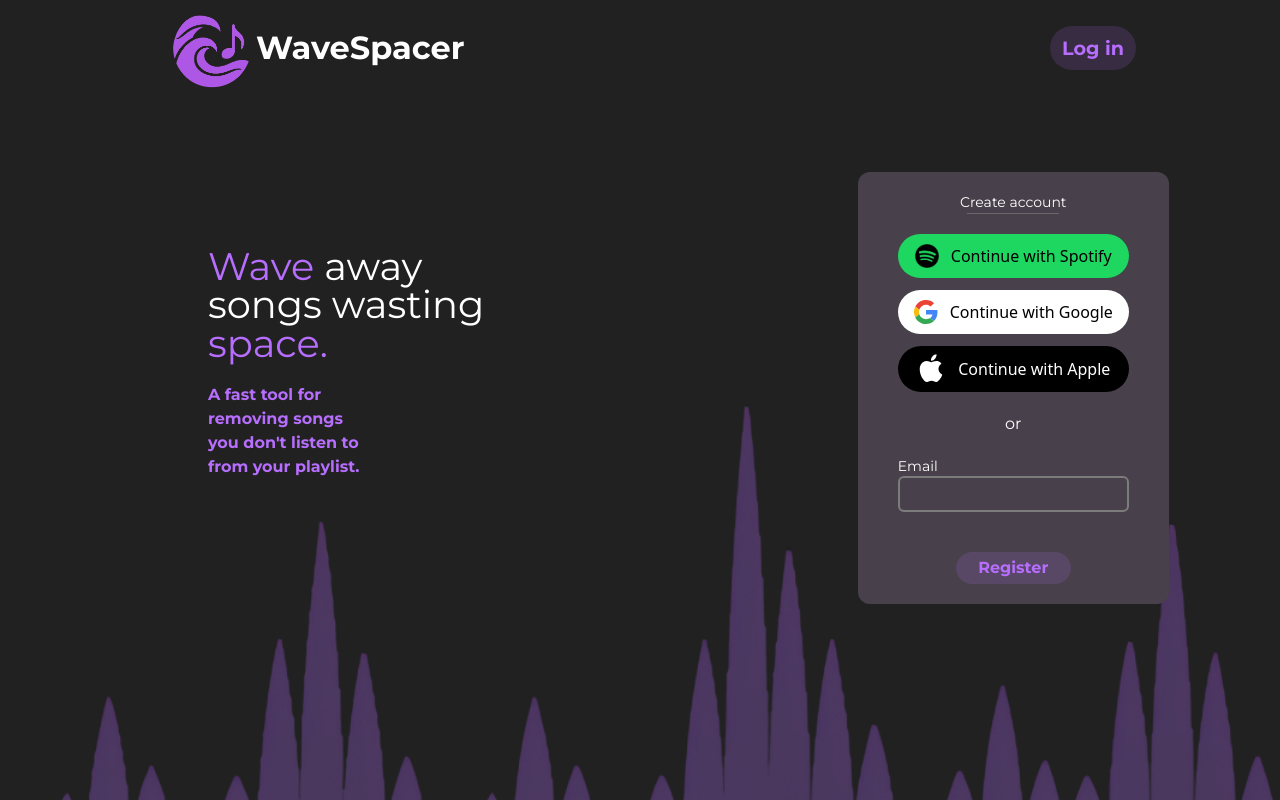
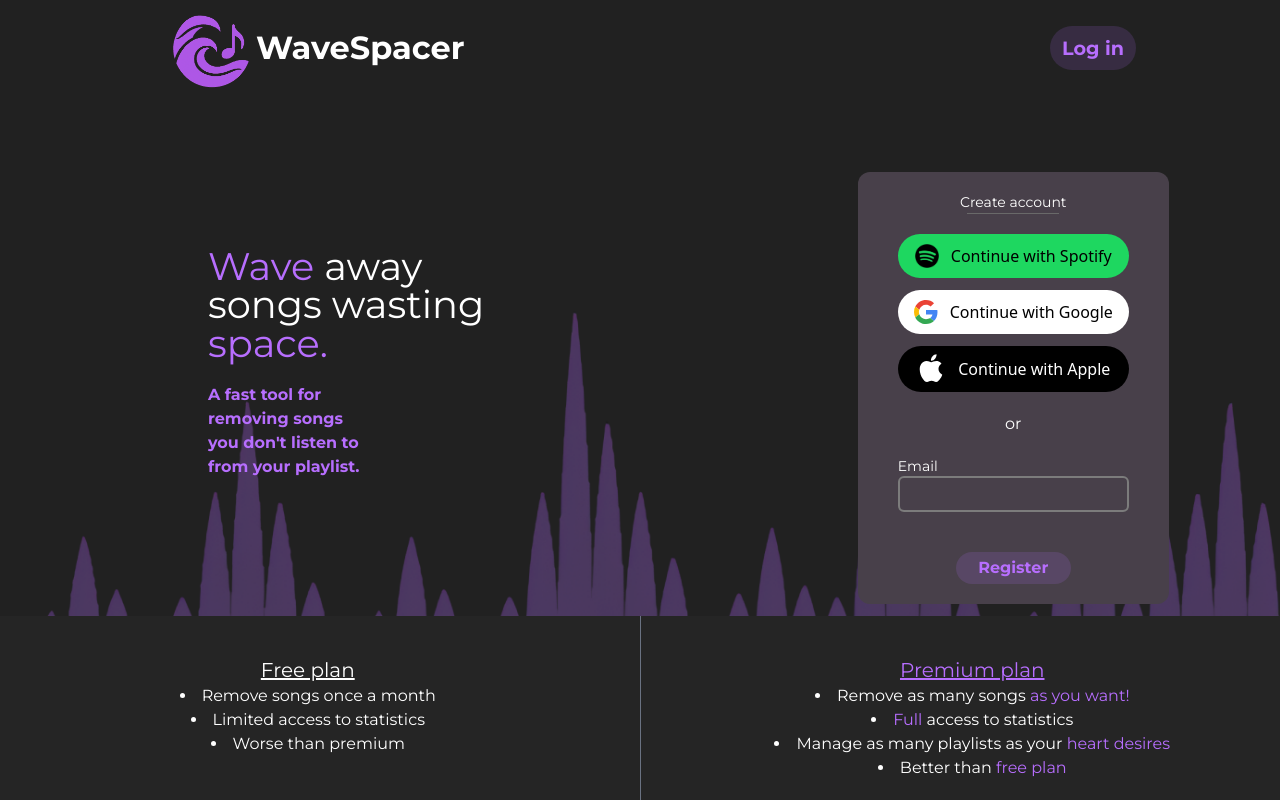
Before and after one commit to jamktiko/WaveSpacer, an Angular app in the folder frontend/: page / in a window 1280 px wide. Shown: the top 800 px of the page. Built offline with nearby package versions, Linux system fonts and the light colour scheme.

Commit message:
changed bg image size

```diff
--- a/frontend/src/app/homepage/homepage.component.html
+++ b/frontend/src/app/homepage/homepage.component.html
@@ -1,4 +1,4 @@
-<div class="bg-[url(assets/images/background.png)] bg-cover bg-no-repeat min-h-screen">
+<div class="bg-[url(assets/images/background.png)] bg-cover bg-no-repeat min-h-1/2">
   <div class="p-[2rem] md:p-[1.5rem] lg:p-[0.5rem]">
     <div class="lg:relative min-h-[500px] lg:min-h-[600px]">
       <div class="grid grid-cols-[auto_1fr_1fr] mobileL:mx-5 md:mx-10 lg:mx-34 xl:ml-41 2xl:ml-33  items-center gap-1">
```
